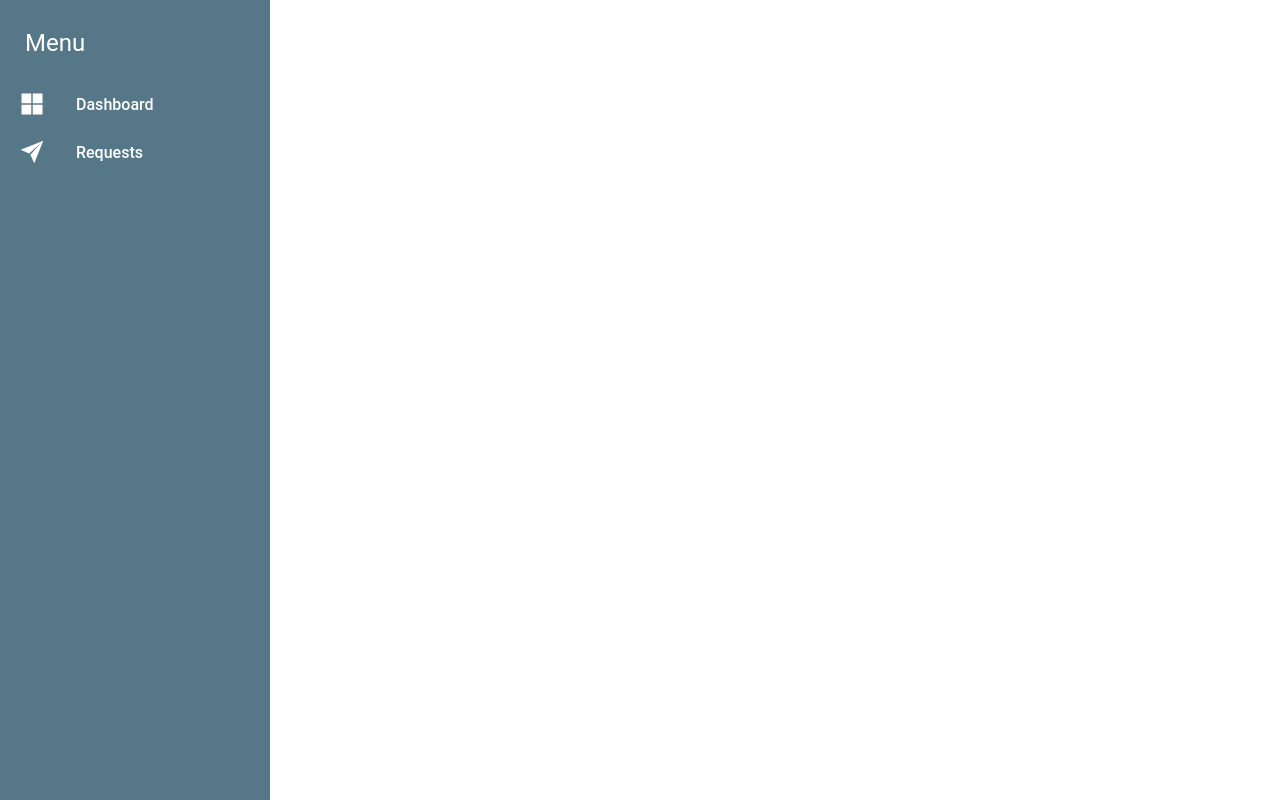
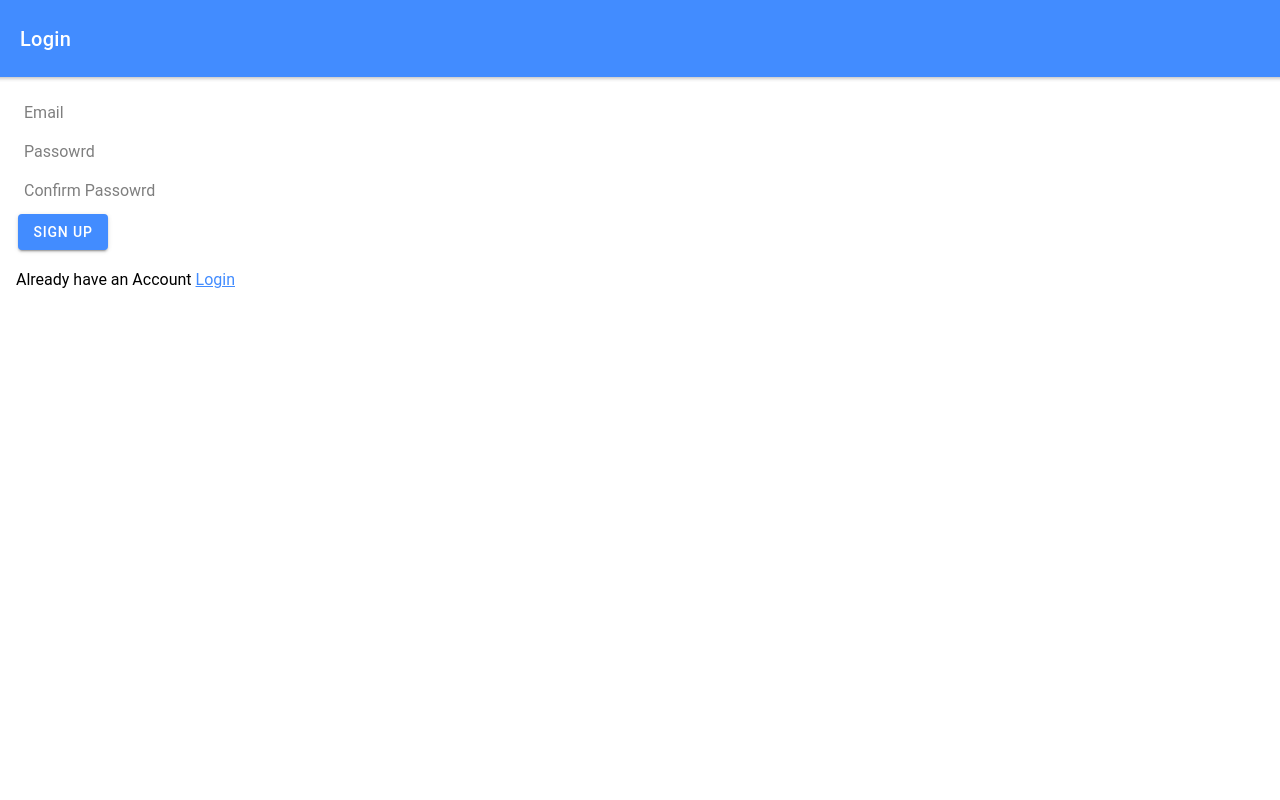
Before and after one commit to hammad20120/IBA_Ionic_frontend, a React (Create React App) app: page /register in a window 1280 px wide. Built offline with nearby package versions, Linux system fonts and the light colour scheme; what react-google-maps would draw is missing.

Commit message:
firebase with basic authentication

```diff
--- a/package.json
+++ b/package.json
@@ -16,6 +16,7 @@
     "@types/react-dom": "^16.9.4",
     "@types/react-router": "^5.1.4",
     "@types/react-router-dom": "^5.1.3",
+    "firebase": "^7.20.0",
     "ionicons": "^5.0.0",
     "react": "^16.13.0",
     "react-dom": "^16.13.0",
@@ -47,7 +48,8 @@
     ]
   },
   "devDependencies": {
-    "@capacitor/cli": "2.4.0"
+    "@capacitor/cli": "2.4.0",
+    "@types/firebase": "^3.2.1"
   },
   "description": "An Ionic project"
 }
--- a/src/App.tsx
+++ b/src/App.tsx
@@ -1,31 +1,32 @@
-import Menu from './components/Menu';
-import Page from './pages/Page';
-import React from 'react';
-import { IonApp, IonRouterOutlet, IonSplitPane } from '@ionic/react';
-import { IonReactRouter } from '@ionic/react-router';
-import { Redirect, Route } from 'react-router-dom';
+import Menu from "./components/Menu";
+import Page from "./pages/Page";
+import Login from "./pages/Login";
+import Register from "./pages/Register";
+import React from "react";
+import { IonApp, IonRouterOutlet, IonSplitPane } from "@ionic/react";
+import { IonReactRouter } from "@ionic/react-router";
+import { Redirect, Route } from "react-router-dom";
 
 /* Core CSS required for Ionic components to work properly */
-import '@ionic/react/css/core.css';
+import "@ionic/react/css/core.css";
 
 /* Basic CSS for apps built with Ionic */
-import '@ionic/react/css/normalize.css';
-import '@ionic/react/css/structure.css';
-import '@ionic/react/css/typography.css';
+import "@ionic/react/css/normalize.css";
+import "@ionic/react/css/structure.css";
+import "@ionic/react/css/typography.css";
 
 /* Optional CSS utils that can be commented out */
-import '@ionic/react/css/padding.css';
-import '@ionic/react/css/float-elements.css';
-import '@ionic/react/css/text-alignment.css';
-import '@ionic/react/css/text-transformation.css';
-import '@ionic/react/css/flex-utils.css';
-import '@ionic/react/css/display.css';
+import "@ionic/react/css/padding.css";
+import "@ionic/react/css/float-elements.css";
+import "@ionic/react/css/text-alignment.css";
+import "@ionic/react/css/text-transformation.css";
+import "@ionic/react/css/flex-utils.css";
+import "@ionic/react/css/display.css";
 
 /* Theme variables */
-import './theme/variables.css';
+import "./theme/variables.css";
 
 const App: React.FC = () => {
-
   return (
     <IonApp>
       <IonReactRouter>
@@ -36,6 +37,8 @@ const App: React.FC = () => {
             <Redirect from="/" to="/page/Welcome" exact />
           </IonRouterOutlet>
         </IonSplitPane>
+        <Route path="/login" component={Login} />
+        <Route path="/register" component={Register} />
       </IonReactRouter>
     </IonApp>
   );
--- /dev/null
+++ b/src/firebaseConfig/firebaseConfig.ts
@@ -0,0 +1,43 @@
+import * as firebase from "firebase";
+import { toast } from "./toast";
+
+var firebaseConfig = {
+  apiKey: "AIzaSyDz-co1vdvQQCypW7VKFo7vEFkObZMDG_I",
+  authDomain: "resource-management-210d6.firebaseapp.com",
+  databaseURL: "https://resource-management-210d6.firebaseio.com",
+  projectId: "resource-management-210d6",
+  storageBucket: "resource-management-210d6.appspot.com",
+  messagingSenderId: "834966760115",
+  appId: "1:834966760115:web:4429004075a959f70b1ec6",
+  measurementId: "G-E0QEH7L5MK",
+};
+
+firebase.initializeApp(firebaseConfig);
+
+export async function loginUser(email: string, password: string) {
+  try {
+    const res = await firebase
+      .auth()
+      .signInWithEmailAndPassword(email, password);
+
+    console.log(res);
+    return true;
+  } catch (error) {
+    toast(error.message, 4000);
+    return false;
+  }
+}
+
+export async function registerUser(email: string, password: string) {
+  try {
+    const res = await firebase
+      .auth()
+      .createUserWithEmailAndPassword(email, password);
+
+    console.log(res);
+    return true;
+  } catch (error) {
+    toast(error.message, 4000);
+    return false;
+  }
+}
--- /dev/null
+++ b/src/firebaseConfig/toast.ts
@@ -0,0 +1,8 @@
+export function toast(message: string, duration = 2000) {
+  const toast = document.createElement("ion-toast");
+  toast.message = message;
+  toast.duration = duration;
+
+  document.body.appendChild(toast);
+  return toast.present();
+}
--- a/src/pages/Login.tsx
+++ b/src/pages/Login.tsx
@@ -6,16 +6,25 @@ import {
   IonToolbar,
   IonInput,
   IonButton,
+  IonLoading,
 } from "@ionic/react";
 import React, { useState } from "react";
 import { Link } from "react-router-dom";
+import { loginUser } from "../firebaseConfig/firebaseConfig";
+import { toast } from "../firebaseConfig/toast";
 
 const Login: React.FC = () => {
-  const [username, setUsername] = useState("");
+  const [busy, setBusy] = useState<boolean>(false);
+  const [email, setEmail] = useState("");
   const [password, setPassword] = useState("");
 
-  function loginUser() {
-    console.log(username, password);
+  async function login() {
+    setBusy(true);
+    const res = await loginUser(email, password);
+    if (res) {
+      toast("Logged in Successfully");
+    }
+    setBusy(false);
   }
   return (
     <IonPage>
@@ -24,19 +33,22 @@ const Login: React.FC = () => {
           <IonTitle>Login</IonTitle>
         </IonToolbar>
       </IonHeader>
+      <IonLoading message="Please Wait.." duration={0} isOpen={busy} />
       <IonContent className="ion-padding">
         <IonInput
-        type="password"
+          type="email"
           placeholder="Email"
-          onIonChange={(e: any) => setUsername(e.target.value)}
+          onIonChange={(e: any) => setEmail(e.target.value)}
         />
         <IonInput
-        type="password"
+          type="password"
           placeholder="Passowrd"
           onIonChange={(e: any) => setPassword(e.target.value)}
         />
-        <IonButton onClick={loginUser}>Login</IonButton>
-        <p>Don't have an Account <Link to="/register">Register</Link></p>
+        <IonButton onClick={login}>Login</IonButton>
+        <p>
+          Don't have an Account <Link to="/register">Register</Link>
+        </p>
       </IonContent>
     </IonPage>
   );
--- a/src/pages/Page.tsx
+++ b/src/pages/Page.tsx
@@ -59,7 +59,6 @@ const Page: React.FC = () => {
             <SearchLocation />
             <CrisisDropdown />
             <Slider />
-
           </IonCardContent>
         </IonCard>
 
--- a/src/pages/Register.tsx
+++ b/src/pages/Register.tsx
@@ -6,17 +6,34 @@ import {
   IonToolbar,
   IonInput,
   IonButton,
+  IonLoading,
 } from "@ionic/react";
 import React, { useState } from "react";
 import { Link } from "react-router-dom";
+import { toast } from "../firebaseConfig/toast";
+import { registerUser } from "../firebaseConfig/firebaseConfig";
 
 const Register: React.FC = () => {
-  const [username, setUsername] = useState("");
+  const [busy, setBusy] = useState<boolean>(false);
+  const [email, setEmail] = useState("");
   const [password, setPassword] = useState("");
   const [cpassword, setCpassword] = useState("");
 
-  function RegisterUser() {
-    console.log(username, password, cpassword);
+  async function register() {
+    if (email.trim() == "" || password.trim() == "") {
+      toast("Email or Password is empty");
+    }
+
+    setBusy(true);
+    if (password == cpassword) {
+      const res = await registerUser(email, password);
+      if (res) {
+        toast("Signed Up Successfully");
+      }
+    } else {
+      toast("Password does not match");
+    }
+    setBusy(false);
   }
   return (
     <IonPage>
@@ -25,23 +42,27 @@ const Register: React.FC = () => {
           <IonTitle>Login</IonTitle>
         </IonToolbar>
       </IonHeader>
+      <IonLoading message="Please Wait.." duration={0} isOpen={busy} />
       <IonContent className="ion-padding">
         <IonInput
+          type="email"
           placeholder="Email"
-          onIonChange={(e: any) => setUsername(e.target.value)}
+          onIonChange={(e: any) => setEmail(e.target.value)}
         />
         <IonInput
-        type="password"
+          type="password"
           placeholder="Passowrd"
           onIonChange={(e: any) => setPassword(e.target.value)}
         />
         <IonInput
-        type="password"
+          type="password"
           placeholder="Confirm Passowrd"
           onIonChange={(e: any) => setCpassword(e.target.value)}
         />
-        <IonButton onClick={RegisterUser}>Login</IonButton>
-        <p>Already have an Account <Link to="/login">Login</Link> </p>
+        <IonButton onClick={register}>Sign Up</IonButton>
+        <p>
+          Already have an Account <Link to="/login">Login</Link>{" "}
+        </p>
       </IonContent>
     </IonPage>
   );
```
Also changed, not shown: src/firebaseConfig.ts (deleted, +0 -7 lines), 1 other file (tests, documents, lock files or other folders).
